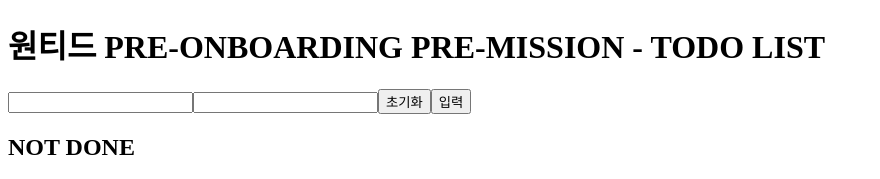
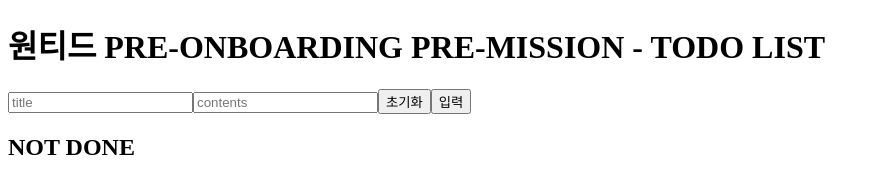
Before and after one commit to kms99/wanted_PRE-ONBOARDING_-, a React (Create React App) app: page / in a window 1280 px wide. Shown: the top 179 px of the page, without its empty margins (0-880 px from the left). Built offline with nearby package versions, Linux system fonts and the light colour scheme.

Commit message:
[update]: Form 컴포넌트 react-hook-form 세팅 완료, form 내부 input 공통 컴포넌트로 분리

```diff
--- a/src/App.tsx
+++ b/src/App.tsx
@@ -1,17 +1,11 @@
 import React from 'react';
+import Form from './components/form/Form';
 
 function App() {
   return (
     <div>
       <h1>원티드 PRE-ONBOARDING PRE-MISSION - TODO LIST</h1>
-
-      <form>
-        <input />
-        <input />
-        <button>초기화</button>
-        <button>입력</button>
-      </form>
-
+      <Form />
       <section>
         <h2>NOT DONE</h2>
         <ul>
--- /dev/null
+++ b/src/components/common/input/Input.tsx
@@ -0,0 +1,14 @@
+import React from 'react';
+import { UseFormRegister } from 'react-hook-form';
+import { FormIds } from '../../../types/enums';
+import { Inputs } from '../../../types/types';
+
+interface Props {
+  formRegister: UseFormRegister<Inputs>;
+  formId: FormIds;
+  placeholder: string;
+}
+
+export default function Input({ formRegister, formId, placeholder }: Props) {
+  return <input placeholder={placeholder} {...formRegister(formId)} />;
+}
--- a/src/react-app-env.d.ts
+++ b/src/components/common/input/input.styled.ts
@@ -1 +1 @@
-/// <reference types="react-scripts" />
+import styled from 'styled-components';
--- a/src/components/form/Form.tsx
+++ b/src/components/form/Form.tsx
@@ -1,10 +1,28 @@
 import React from 'react';
+import { useForm, SubmitHandler } from 'react-hook-form';
+import Input from '../common/input/Input';
+import { Inputs } from '../../types/types';
+import { FormIds } from '../../types/enums';
 
 export default function Form() {
+  const { register, handleSubmit, formState } = useForm<Inputs>();
+
+  const handleTodoSubmit: SubmitHandler<Inputs> = (value) => {
+    console.log(value);
+  };
+
   return (
-    <form>
-      <input />
-      <input />
+    <form onSubmit={handleSubmit(handleTodoSubmit)}>
+      <Input
+        formRegister={register}
+        placeholder="title"
+        formId={FormIds.titleValue}
+      />
+      <Input
+        formRegister={register}
+        placeholder="contents"
+        formId={FormIds.contentsValue}
+      />
       <button>초기화</button>
       <button>입력</button>
     </form>
--- a/src/components/form/form.styled.ts
+++ b/src/components/form/form.styled.ts
@@ -0,0 +1 @@
+import styled from 'styled-components';
--- a/src/components/list/list.styled.ts
+++ b/src/components/list/list.styled.ts
@@ -0,0 +1 @@
+import styled from 'styled-components';
--- /dev/null
+++ b/src/types/enums.ts
@@ -0,0 +1,6 @@
+enum FormIds {
+  titleValue = 'titleValue',
+  contentsValue = 'contentsValue',
+}
+
+export { FormIds };
--- /dev/null
+++ b/src/types/types.ts
@@ -0,0 +1,6 @@
+type Inputs = {
+  titleValue: string;
+  contentsValue: string;
+};
+
+export type { Inputs };
```
